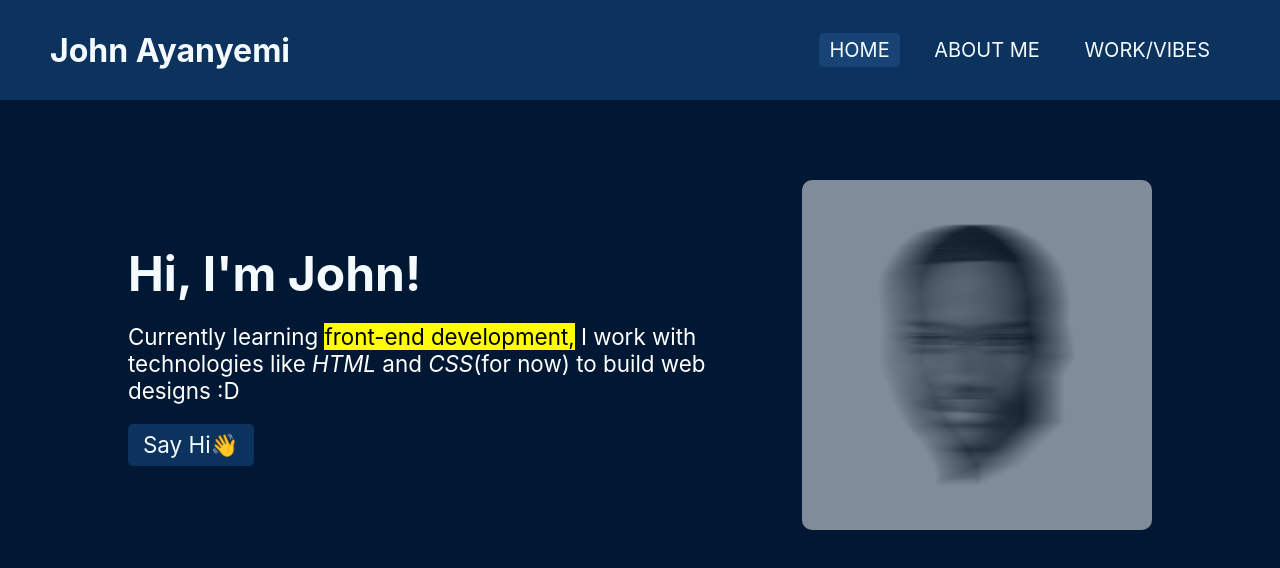
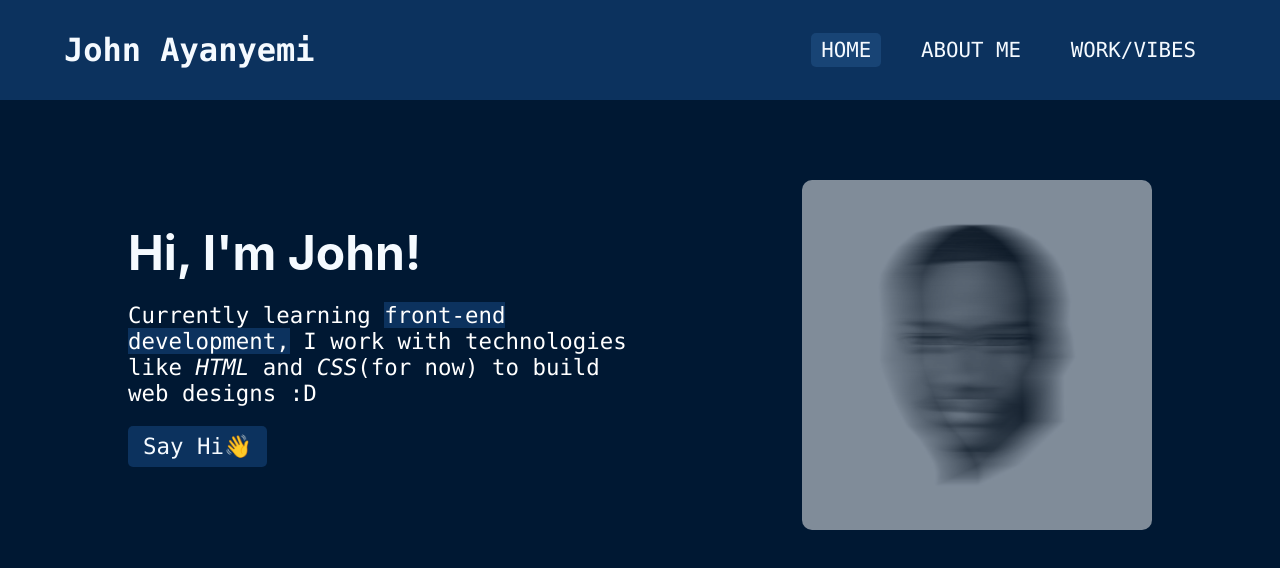
Before and after one commit to johnayanyemi/portfolio, a plain HTML site: page index.html in a window 1280 px wide. Drawn offline with Linux system fonts and the light colour scheme.

Commit message:
modified style

```diff
--- a/stylesheets/style.css
+++ b/stylesheets/style.css
@@ -5,9 +5,10 @@
 }
 
 body {
+    position: relative;
     background-color: #001833;
     height: 100vh;
-    font-family: -apple-system, BlinkMacSystemFont, 'Segoe UI', Roboto, Oxygen, Ubuntu, Cantarell, 'Open Sans', 'Helvetica Neue', sans-serif;
+    font-family: SFMono-Regular, Consolas, "Liberation Mono", Menlo, monospace;
 }
 
 a {
@@ -20,7 +21,7 @@ a {
     width: 100%;
 }
 
-mark:hover, mark:active {
+mark {
     background-color: #0c325e;
     color: white;
 }
@@ -44,12 +45,12 @@ li > .active {
 
 .container ul li a {
     color: #f5faff;
-    font-size: 20px;
+    font-size: 1.3em;
     text-transform: uppercase;
     -webkit-user-select: none;
 }
 .container ul {
-    margin-right: 50px;
+    margin: 0 5%;
 }
 
 .container ul li {
@@ -58,7 +59,7 @@ li > .active {
 }
 
 .container h1 {
-    margin-left: 50px;
+    margin: 0 5%;
     color: #f5faff;
     -webkit-user-select: none;
 }
@@ -83,13 +84,13 @@ li > .active {
 .hero-text {
     color: white;
     margin-left: 10%;
-    width: 600px;
+    max-width: 40%;
 }
 
 .hero-text a {
     -webkit-user-select: none;
     display: inline-block;
-    margin-top: 20px;
+    margin: 20px 0;
     font-size: 1.4em;
     color: #f5faff;
     background-color: #0c325e;
@@ -109,6 +110,7 @@ li > .active {
 }
 
 .main-container h1{
+    font-family: -apple-system, BlinkMacSystemFont, 'Segoe UI', Roboto, Oxygen, Ubuntu, Cantarell, 'Open Sans', 'Helvetica Neue', sans-serif;
     font-size: 3em;
     color: #f5faff;
 }
```
